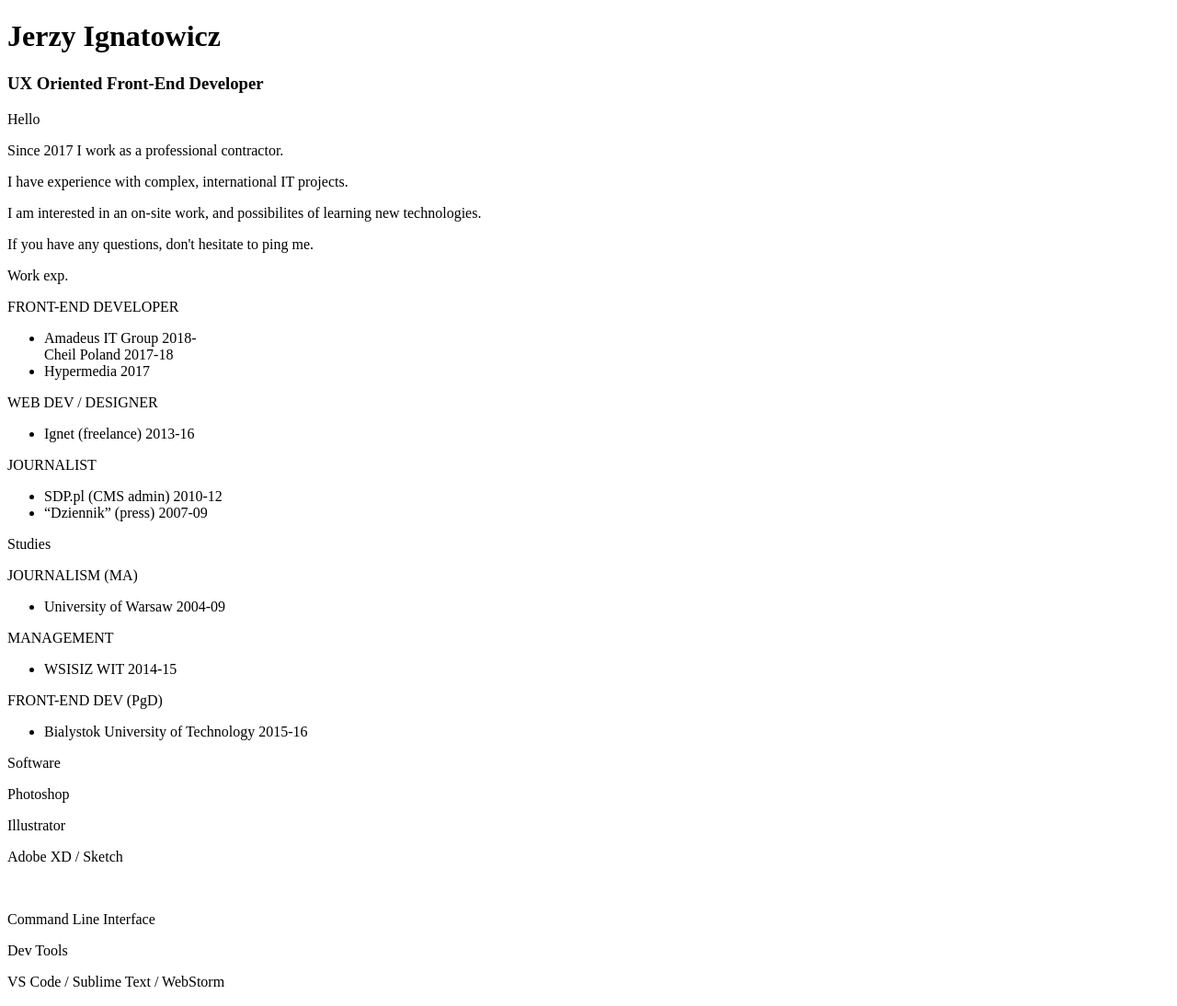
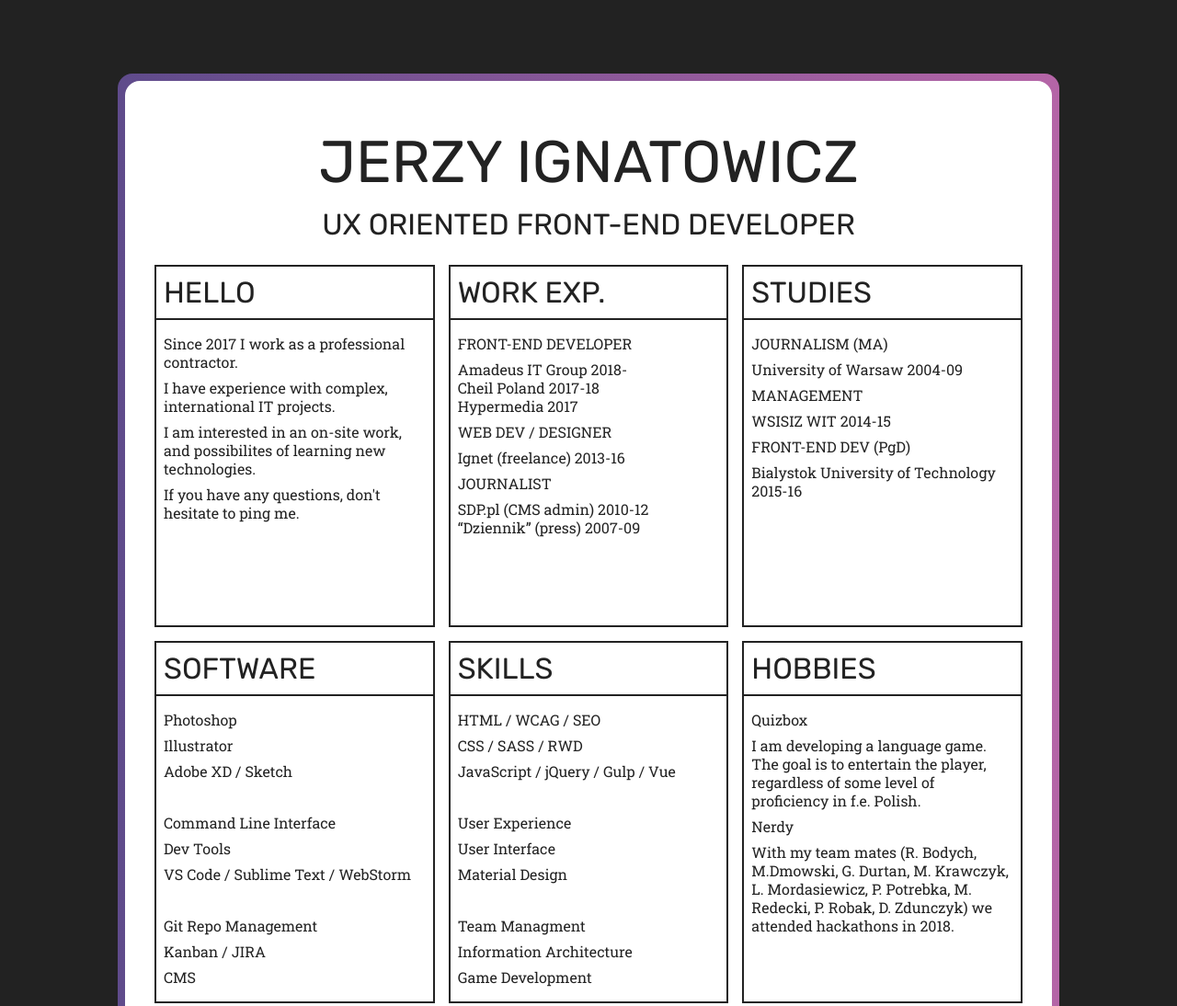
Before and after one commit to IgnetStudio/ipg_grid, a plain HTML site: page index.html in a window 1280 px wide. Shown: the top 1094 px of the page at 92% size. Drawn offline with Linux system fonts and the light colour scheme.

Commit message:
[ADD] sass partials

```diff
--- a/index.html
+++ b/index.html
@@ -6,6 +6,7 @@
   <meta name="viewport" content="width=device-width, initial-scale=1.0">
   <meta http-equiv="X-UA-Compatible" content="ie=edge">
   <title>Ignet Playground: 2019</title>
+  <link rel="stylesheet" href="dist/index.css">
 </head>
 
 <body>
--- a/src/base/_mixins.scss
+++ b/src/base/_mixins.scss
@@ -11,3 +11,11 @@
 @mixin text-height {
     line-height: 1.25;
 }
+
+@mixin border-radius {
+    border-radius: 1em;
+}
+
+@mixin border-default {
+    border: 2px solid $dark-default;
+}
--- /dev/null
+++ b/src/base/_rwd.scss
@@ -0,0 +1,15 @@
+// RWD
+
+$device-break: 768px;
+
+@mixin mobile-view {
+    @media (max-width: #{$device-break - 1px}) {
+        @content;
+    }
+}
+
+@mixin desktop-view {
+    @media (min-width: #{$device-break}) {
+        @content;
+    }
+}
--- /dev/null
+++ b/src/index.scss
@@ -0,0 +1,8 @@
+@import 'base/reset';
+@import 'base/colors';
+@import 'base/fonts';
+@import 'base/mixins';
+@import 'base/rwd';
+@import 'partials/common';
+@import 'partials/headline';
+@import 'partials/widget';
--- /dev/null
+++ b/src/partials/_common.scss
@@ -0,0 +1,56 @@
+/* COMMON */
+
+* {
+    box-sizing: border-box;
+}
+
+body {
+    @include main-font;
+    background: $dark-default;
+}
+
+.main-content {
+    margin: 5em auto;
+
+    @include mobile-view {
+        margin: 2.5em auto;
+    }
+}
+
+.ignet {
+    @include border-radius;
+    max-width: 80vw;
+    margin: auto;
+    background: $gradient-default;
+    padding: 0.5em;
+
+    &__inner {
+        @include border-radius;
+        width: 100%;
+        height: 100%;
+        position: relative;
+        background: $light-default;
+        display: grid;
+        padding: 2em;
+        grid-template-areas:
+            "headline"
+            "widget";
+        grid-template-columns: 100%;
+        grid-template-rows: auto;
+
+        @include mobile-view {
+            grid-template-columns: 100% 0% 0%;
+            grid-template-rows: auto;
+            grid-template-areas: "headline headline headline"
+                "widget widget widget";
+
+            >div {
+                margin: 0.25em;
+            }
+        }
+
+        &:after {
+            // PLACEHOLDER
+        }
+    }
+}
--- /dev/null
+++ b/src/partials/_headline.scss
@@ -0,0 +1,28 @@
+/* HEADLINE */
+
+.headline {
+    grid-area: headline;
+    text-align: center;
+    color: $dark-default;
+    margin: 1em;
+
+    h1 {
+        @include text-uppercase;
+        @include text-height;
+        // @include text-shadow();
+        font-size: 4em;
+        margin: 0;
+
+        @include mobile-view {
+            font-size: 2em;
+        }
+    }
+
+    h3 {
+        @include text-uppercase;
+        @include text-height;
+        font-size: 2em;
+        margin: 0.25em;
+
+    }
+}
--- /dev/null
+++ b/src/partials/_widget.scss
@@ -0,0 +1,50 @@
+/* WIDGET */
+
+.widget {
+    grid-area: widget;
+    display: grid;
+    grid-template-columns: repeat(3, 1fr);
+    grid-template-rows: repeat(3, 1fr);
+    grid-gap: 15px;
+    color: $dark-default;
+
+    @include mobile-view {
+        grid-template-columns: repeat(1, 1fr);
+    }
+
+    &__item {
+        @include border-default;
+        position: relative;
+
+        &:nth-child(1) {
+            // PLACEHOLDER
+        }
+    }
+
+    &__title {
+        @include text-uppercase;
+        @include text-height;
+        padding: 0.25em;
+        font-size: 2em;
+        border-bottom: 2px solid $dark-default;
+    }
+
+    &__list {
+        @include side-font;
+        @include text-height;
+        padding: 0.5em;
+        font-size: 1em;
+    }
+
+    ul {
+        li {
+            @include text-height;
+        }
+    }
+
+    p {
+        @include text-height;
+        position: relative;
+        margin: 0.5em 0;
+    }
+}
```
Also changed, not shown: dist/index.css (added), 1 other file.
